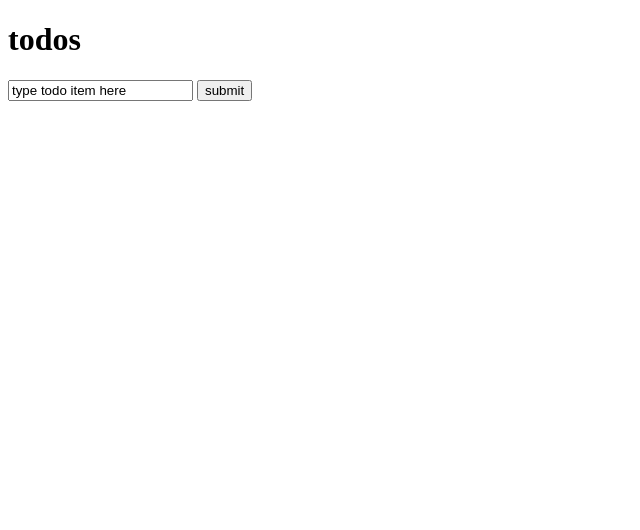
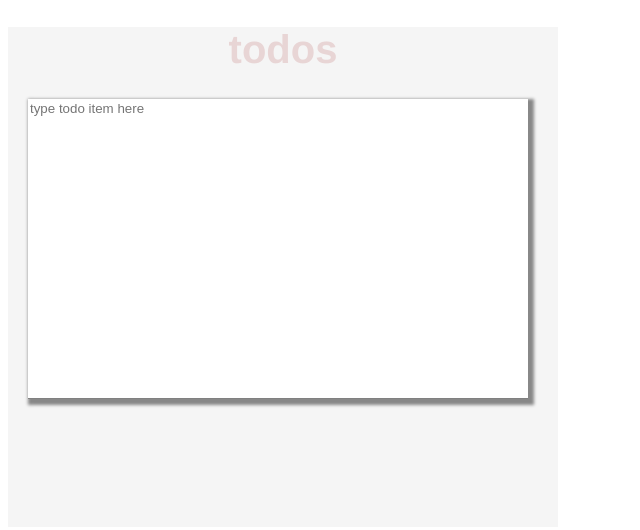
Before and after one commit to laurenaudry/3.4-todo, a plain HTML site: page index.html in a window 1280 px wide. Shown: the whole page, without its empty margins (0-640 px from the left). Drawn offline with Linux system fonts and the light colour scheme.

Commit message:
working on styling and starting js

```diff
--- a/index.html
+++ b/index.html
@@ -3,24 +3,35 @@
   <head>
     <meta charset="utf-8">
     <link rel="stylesheet" href="stylesheets/main.css">
-    <title></title>
+    <title>
+      ToDo list project
+    </title>
   </head>
   <body>
+    <main class="main">
       <h1 class="title">
         todos
       </h1>
-    <div class="todos">
+      <div class="todo">
         <form class="todo__form"
               action="index.html"
               method="POST">
-        <input type="text"
+          <input class="todo__text"
+                 type="text"
                  name="textArea"
-               value="type todo item here"/>
-        <input type="submit"
+                 placeholder="type todo item here"/>
+          <input class="todo__submit"
+                 data-js="todo__submit"
+                 type="submit"
                  name="submit"
                  value="submit"/>
+          <ul class="todo__items"
+              data-js="todo__items">
+            <!-- List contents made in main.js -->
+          </ul>
         </form>
       </div>
+  </main>
   <script src="javascripts/jquery-3.1.0.js" charset="utf-8"></script>
   <script src="javascripts/main.js" charset="utf-8"></script>
   </body>
--- a/javascripts/main.js
+++ b/javascripts/main.js
@@ -0,0 +1,13 @@
+// Main javascript/jQuery
+$(function() {
+  var $submitElement = $("[data-js='todo__submit']");
+  var $textElement = $("[data-js='todo__text']");
+  var $listElement = $("[data-js='todo__items']");
+
+  // prevents default on submit
+  $submitElement.on("return", function(e){
+      e.preventDefault();
+    });
+
+
+});
--- a/stylesheets/main.css
+++ b/stylesheets/main.css
@@ -1,3 +1,38 @@
+/* Main CSS */
 * {
   box-sizing: border-box;
 }
+
+.main {
+  background: rgb(245, 245, 245);
+  width: 550px;
+  height: 500px;
+  text-align: center;
+  font-family: helvetica;
+}
+
+.title {
+  color: rgb(232, 213, 213);
+  font-size: 40px;
+
+}
+
+.todo__form {
+  align-self: center;
+  border-bottom: 1px solid gray;
+  box-shadow: 3px 3px 3px 3px #888888;
+  height: 300px;
+  width: 500px;
+  background-color: white;
+  margin-left: 20px;
+}
+
+.todo__text {
+  border: none;
+  outline: none;
+  width: inherit;
+}
+
+.todo__submit {
+  display: none;
+}
```
Also changed, not shown: README.md. Lines whose indentation alone changed are shown as unchanged.
